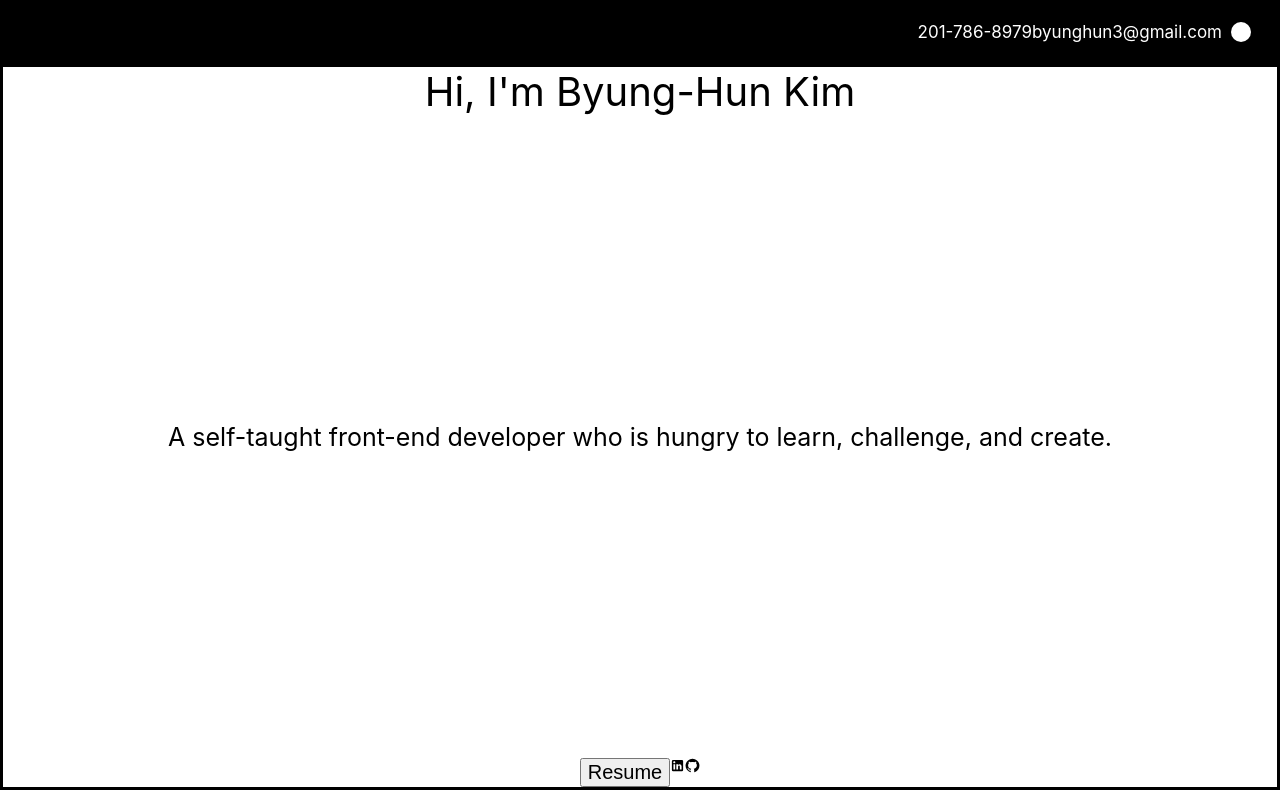
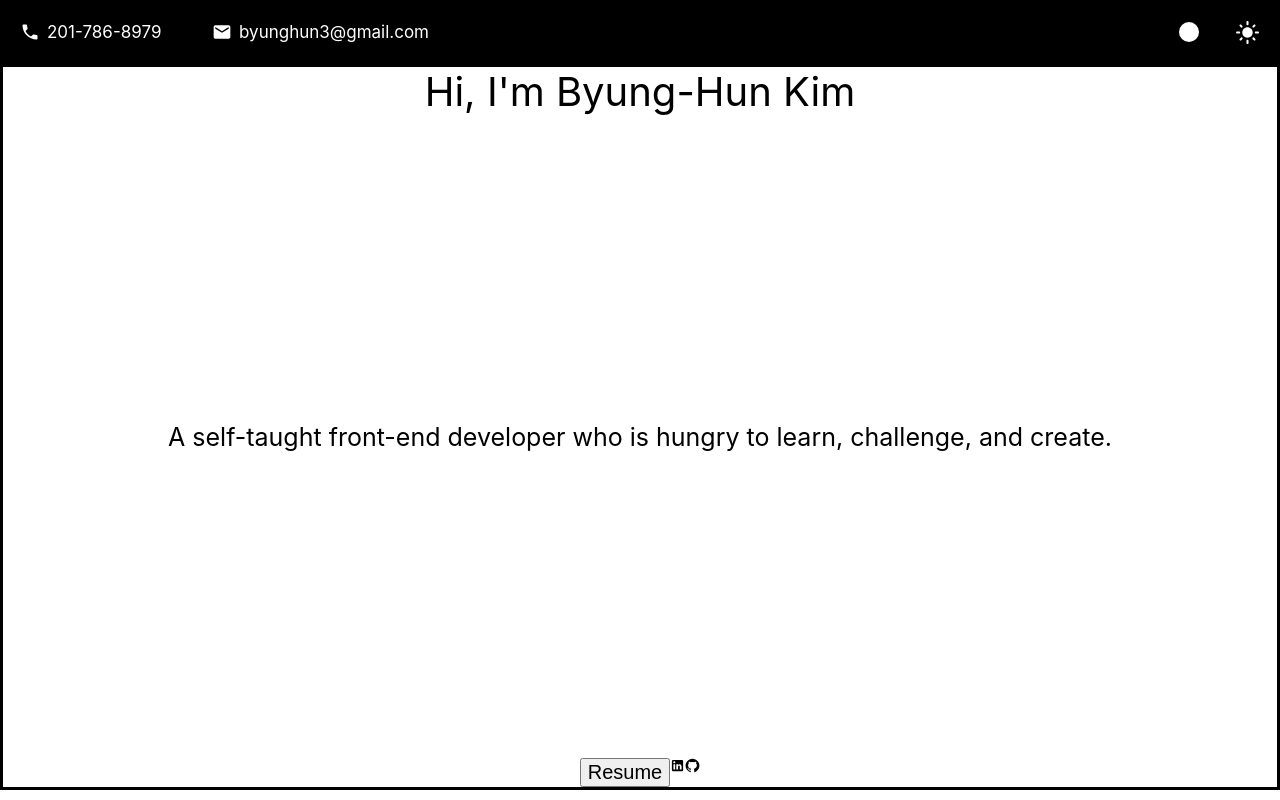
Before and after one commit to byunghun3/portfolio, a React (Create React App) app: page / in a window 1280 px wide. Built offline with nearby package versions, Linux system fonts and the light colour scheme.

Commit message:
update navbar contents

```diff
--- a/src/components/Header.tsx
+++ b/src/components/Header.tsx
@@ -1,7 +1,12 @@
-import React, { FC, useEffect } from "react";
+import React, { FC, useContext, useEffect } from "react";
 import { useNavigate } from "react-router-dom";
 import { NavHashLink } from "react-router-hash-link";
 import { Switch } from "@mui/material";
+import PhoneIcon from "@mui/icons-material/Phone";
+import EmailIcon from "@mui/icons-material/Email";
+import DarkModeIcon from "@mui/icons-material/DarkMode";
+import LightModeIcon from "@mui/icons-material/LightMode";
+import { ThemeContext } from "../contexts/ThemeContext";
 // import { styled } from "@mui/system";
 import styled from "styled-components";
 
@@ -15,17 +20,39 @@ const Navbar = styled.div`
   justify-content: flex-end;
   align-items: center;
   min-height: 8vh;
-  background-color: black;
-  color: white;
+  background-color: ${(props) => props.isDarkMode ? "lightblue" : "black"};
+  color: ${(props) => props.isDarkMode ? "black" : "white"};
   font-size: 1.7rem;
+  transition: ease 0.3s;
+`;
+
+const Contact = styled.div`
+  display: flex;
+  justify-content: flex-start;
+  width: 50%;
 `;
 
 const Phone = styled.div`
   display: flex;
+  justify-content: flex-start;
+  width: 30%;
 `;
+
+// const StyledPhoneIcon = styled.PhoneIcon`
+//   font-size: 10rem;
+// `;
 
 const Email = styled.div`
   display: flex;
+  justify-content: flex-start;
+  width: 30%;
+`;
+
+const ThemeSwitch = styled.div`
+  display: flex;
+  justify-content: flex-end;
+  align-items: center;
+  width: 50%;
 `;
 
 // const Switch = styled.input`
@@ -38,29 +65,67 @@ const Email = styled.div`
 // });
 
 export const Header: FC<HeaderProps> = ({ projectsHash, contactHash }) => {
+  const { isDarkMode, setIsDarkMode } = useContext(ThemeContext);
+
   return (
     <div>
       {/* <AppBar
         position="sticky"
         elevation={0}
       > */}
-      <Navbar>
-        <Phone>201-786-8979</Phone>
-        <Email>byunghun3@gmail.com</Email>
-        <Switch
-        // type="checkbox"
-        />
-
-        {/* <div className="links">
-          <NavHashLink smooth to={projectsHash}>
-            Projects
-          </NavHashLink>
-          <NavHashLink smooth to={contactHash}>
+      <Navbar
+        isDarkMode={isDarkMode}
+      >
+        <Contact>
+          <Phone>
+            <PhoneIcon
+              sx={{
+                margin: "0 0.7rem 0 2rem",
+                fontSize: "2rem"
+              }}
+            />
+            201-786-8979
+          </Phone>
+          <Email>
+            <EmailIcon
+              sx={{
+                margin: "0 0.7rem 0 2rem",
+                fontSize: "2rem"
+              }}
+            />
+            byunghun3@gmail.com
+          </Email>
+        </Contact>
+        <ThemeSwitch>
+          <Switch
+            color={isDarkMode ? "primary" : "error"}
+            onChange={() => { setIsDarkMode(!isDarkMode); }}
+          // type="checkbox"
+          />
+          {isDarkMode ?
+            <DarkModeIcon
+              sx={{
+                margin: "0 2rem 0 0.7rem",
+                fontSize: "2.5rem"
+              }}
+            /> :
+            <LightModeIcon
+              sx={{
+                margin: "0 2rem 0 0.7rem",
+                fontSize: "2.5rem"
+              }}
+            />}
+        </ThemeSwitch>
+        {/* <div className="links"> */}
+        {/* <NavHashLink smooth to={projectsHash}>
+          Projects
+        </NavHashLink> */}
+        {/* <NavHashLink smooth to={contactHash}>
             Contact
-          </NavHashLink>
-        </div> */}
-      </Navbar>
-      {/* </AppBar> */}
-    </div>
+          </NavHashLink> */}
+    {/* </div> */}
+      </Navbar >
+  {/* </AppBar> */ }
+    </div >
   );
 };
```
